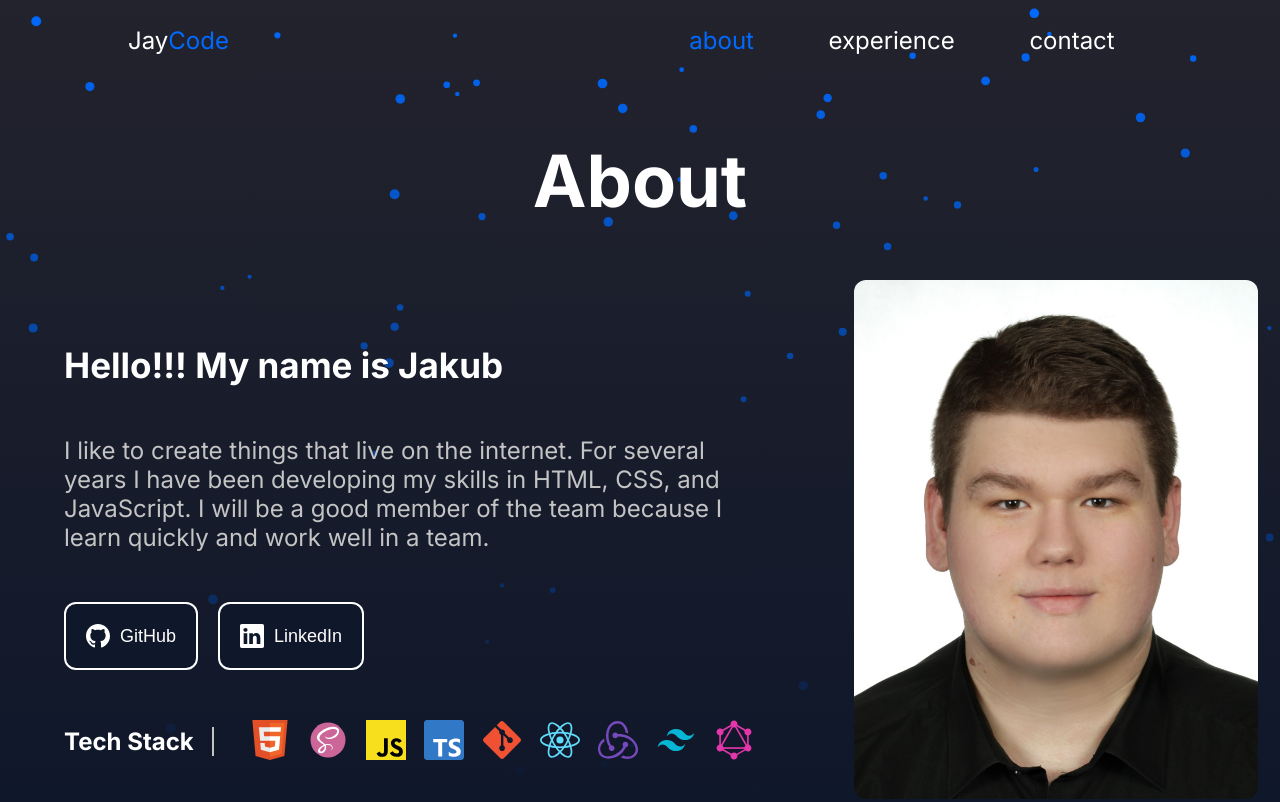
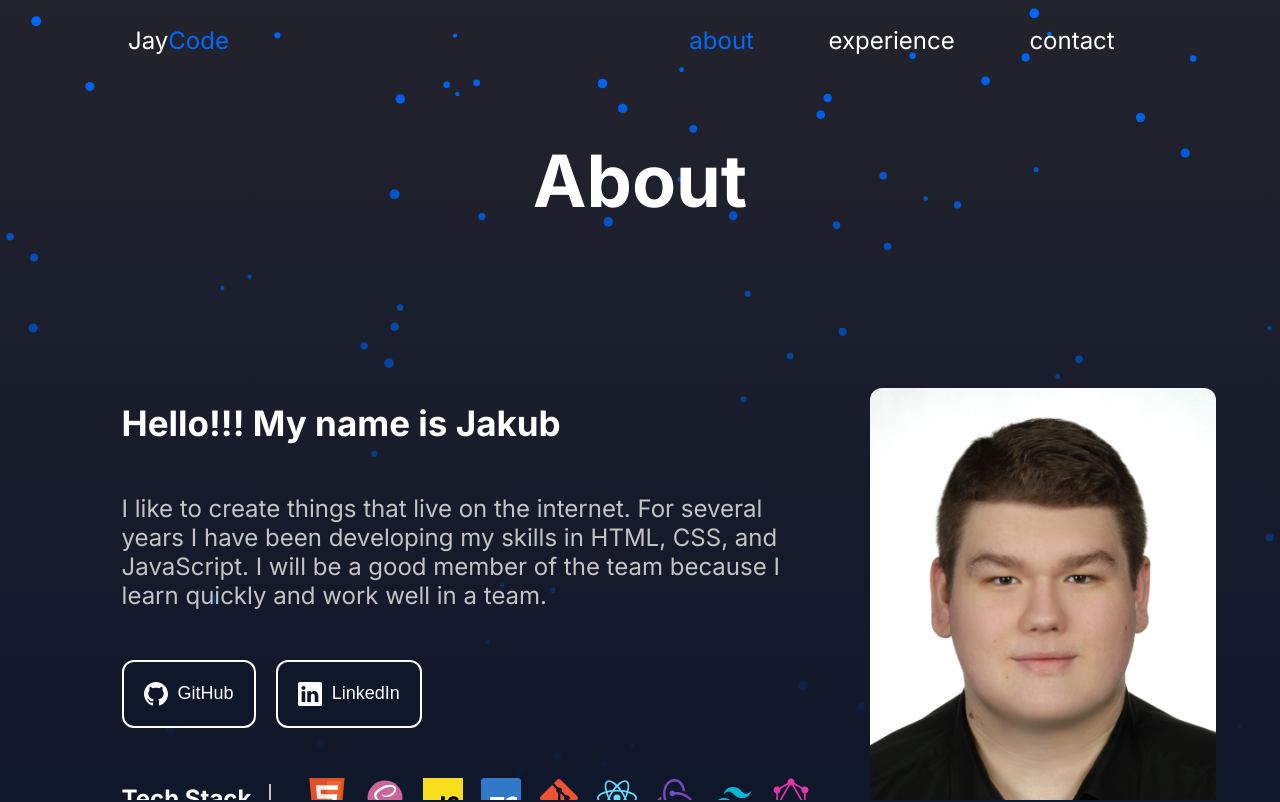
Before and after one commit to JayCodeGitHub/jaycode.pl, a Next.js app: page /about in a window 1280 px wide. Shown: the top 802 px of the page. Built offline with nearby package versions, Linux system fonts and the light colour scheme.

Commit message:
Rebuild about section image

```diff
--- a/src/components/aboutSection/aboutSection.styles.ts
+++ b/src/components/aboutSection/aboutSection.styles.ts
@@ -11,12 +11,17 @@ export const StyledOuterWrapper = styled.section`
 export const StyledWrapper = styled.div`
     display: flex;
     flex-direction: column-reverse;
+    align-items: center;
     width: 100%;
+    padding: 5%;
     gap: 10rem;
     margin-bottom: 5rem;
     ${({ theme }) => theme.mq.desktop} {
         flex-direction: row;
         gap: 0;
+    }
+    ${({ theme }) => theme.mq.bigDesktop} {
+        padding: 0;
     }
 `
 
@@ -27,8 +32,9 @@ export const StyledDescriptionsWrapper = styled.div`
     gap: 5rem;
     padding: 5%;
     ${({ theme }) => theme.mq.desktop} {
-        width: 65%;
+        width: 70%;
     }
+
 `
 
 export const StyledTitle = styled.h2`
@@ -92,22 +98,14 @@ export const StyledTechnology = styled.img`
     color: ${({ theme }) => theme.primary};
 `
 
-export const StyledImageWrapper = styled.div`
-    ${({ theme }) => theme.mq.desktop} {
-        width: 35%;
-    }
-    width: 100%;
-`
-
 export const StyledImage = styled(Image)`
-    width: 80%;
+    width: 90%;
     height: auto;
-    margin: 0 10%;
     object-fit: contain;
     border-radius: 1.2rem;
     ${({ theme }) => theme.mq.desktop} {
-        width: 90%;
+        width: 30%;
         height: auto;
-        margin: 0 5%;
+
     }
 `
--- a/src/components/aboutSection/aboutSection.tsx
+++ b/src/components/aboutSection/aboutSection.tsx
@@ -7,7 +7,6 @@ import {
   StyledLinksWrapper,
   StyledTechnologiesWrapper,
   StyledTechnology,
-  StyledImageWrapper,
   StyledImage,
 } from "./aboutSection.styles";
 import { AboutSectionItems } from "@/assets/aboutSectionItems";
@@ -44,7 +43,6 @@ export default function AboutSection() {
             ))}
           </StyledTechnologiesWrapper>
         </StyledDescriptionsWrapper>
-        <StyledImageWrapper>
         <StyledImage
           src={image}
           loading="eager"
@@ -52,7 +50,6 @@ export default function AboutSection() {
           height={1000}
           alt="Profile image"
         />
-        </StyledImageWrapper>
       </StyledWrapper>
     </StyledOuterWrapper>
   );
```
Lines whose indentation alone changed are shown as unchanged.
